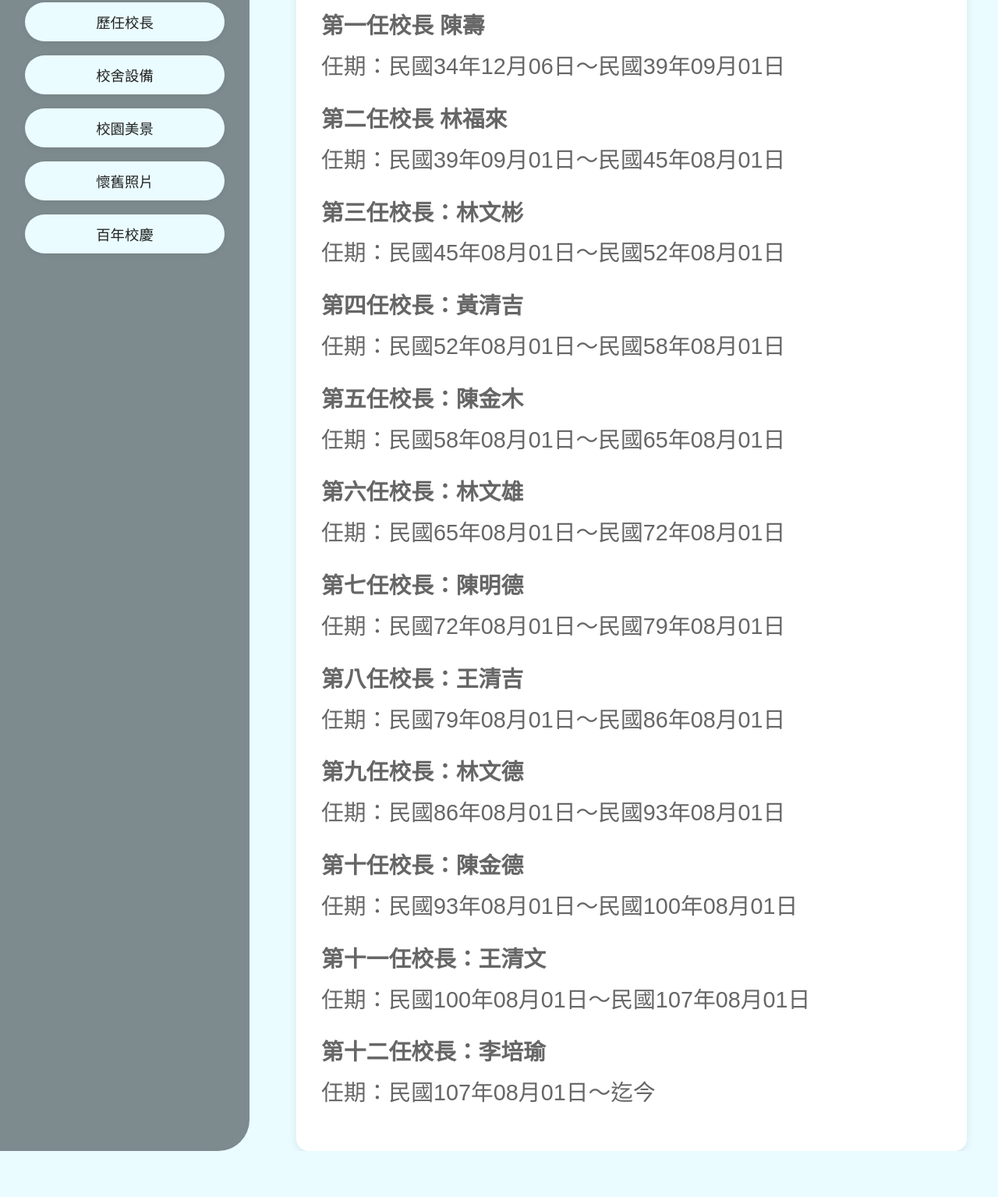
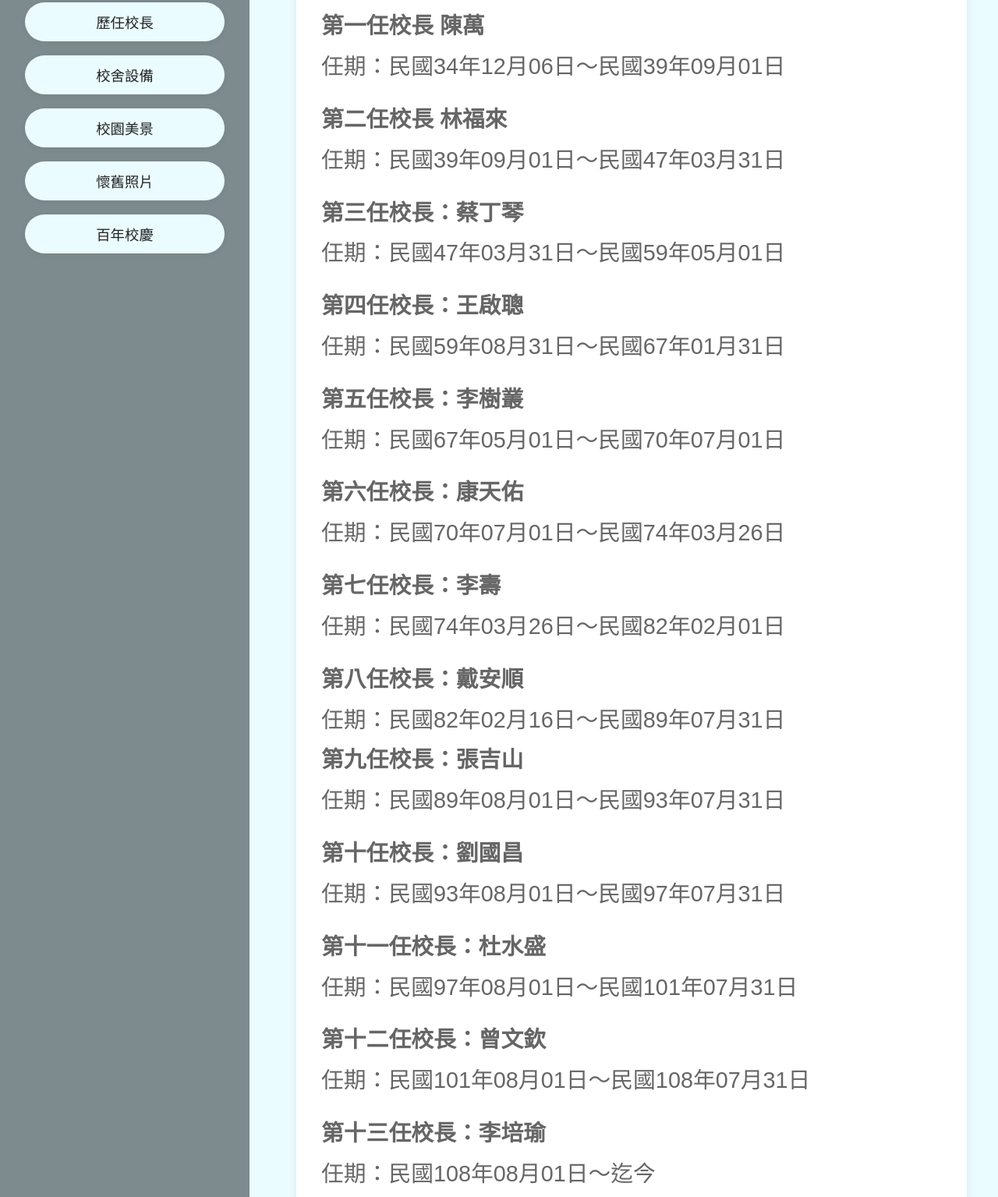
Before and after one commit to ZiyanGZiyaNG/RDES_web, a plain HTML site: page principal.html in a window 1280 px wide. Shown: the part 309-1844 px from the top of the page at 78% size. Before the commit the page ends 1785 px from the top, so only its background shows below. Drawn offline with Linux system fonts and the light colour scheme.

Commit message:
Update principal.html

```diff
--- a/principal.html
+++ b/principal.html
@@ -1,3 +1,4 @@
+
 <!DOCTYPE html>
 <html lang="zh-TW">
 <head>
@@ -138,52 +139,56 @@
                     <h3 style="font-size: 1.5em; color: #444; margin-bottom: 16px;">歷任校長名錄</h3>
                     <div style="font-size: 1.2em; line-height: 1.8; color: #666;">
                         <div style="margin-bottom: 16px;">
-                            <strong>第一任校長  陳壽</strong><br>
+                            <strong>第一任校長  陳萬</strong><br>
                             任期：民國34年12月06日～民國39年09月01日
                         </div>
                         <div style="margin-bottom: 16px;">
                             <strong>第二任校長  林福來</strong><br>
-                            任期：民國39年09月01日～民國45年08月01日
+                            任期：民國39年09月01日～民國47年03月31日
                         </div>
                         <div style="margin-bottom: 16px;">
-                            <strong>第三任校長：林文彬</strong><br>
-                            任期：民國45年08月01日～民國52年08月01日
+                            <strong>第三任校長：蔡丁琴</strong><br>
+                            任期：民國47年03月31日～民國59年05月01日
                         </div>
                         <div style="margin-bottom: 16px;">
-                            <strong>第四任校長：黃清吉</strong><br>
-                            任期：民國52年08月01日～民國58年08月01日
+                            <strong>第四任校長：王啟聰</strong><br>
+                            任期：民國59年08月31日～民國67年01月31日
                         </div>
                         <div style="margin-bottom: 16px;">
-                            <strong>第五任校長：陳金木</strong><br>
-                            任期：民國58年08月01日～民國65年08月01日
+                            <strong>第五任校長：李樹叢</strong><br>
+                            任期：民國67年05月01日～民國70年07月01日
                         </div>
                         <div style="margin-bottom: 16px;">
-                            <strong>第六任校長：林文雄</strong><br>
-                            任期：民國65年08月01日～民國72年08月01日
+                            <strong>第六任校長：康天佑</strong><br>
+                            任期：民國70年07月01日～民國74年03月26日
                         </div>
                         <div style="margin-bottom: 16px;">
-                            <strong>第七任校長：陳明德</strong><br>
-                            任期：民國72年08月01日～民國79年08月01日
+                            <strong>第七任校長：李壽</strong><br>
+                            任期：民國74年03月26日～民國82年02月01日
                         </div>
                         <div style="margin-bottom: 16px;">
-                            <strong>第八任校長：王清吉</strong><br>
-                            任期：民國79年08月01日～民國86年08月01日
+                            <strong>第八任校長：戴安順</strong><br>
+                            任期：民國82年02月16日～民國89年07月31日
+
+                        <div style="margin-bottom: 16px;">
+                            <strong>第九任校長：張吉山</strong><br>
+                            任期：民國89年08月01日～民國93年07月31日
                         </div>
                         <div style="margin-bottom: 16px;">
-                            <strong>第九任校長：林文德</strong><br>
-                            任期：民國86年08月01日～民國93年08月01日
+                            <strong>第十任校長：劉國昌</strong><br>
+                            任期：民國93年08月01日～民國97年07月31日
                         </div>
                         <div style="margin-bottom: 16px;">
-                            <strong>第十任校長：陳金德</strong><br>
-                            任期：民國93年08月01日～民國100年08月01日
+                            <strong>第十一任校長：杜水盛</strong><br>
+                            任期：民國97年08月01日～民國101年07月31日
                         </div>
                         <div style="margin-bottom: 16px;">
-                            <strong>第十一任校長：王清文</strong><br>
-                            任期：民國100年08月01日～民國107年08月01日
+                            <strong>第十二任校長：曾文欽</strong><br>
+                            任期：民國101年08月01日～民國108年07月31日
                         </div>
                         <div style="margin-bottom: 16px;">
-                            <strong>第十二任校長：李培瑜</strong><br>
-                            任期：民國107年08月01日～迄今
+                            <strong>第十三任校長：李培瑜</strong><br>
+                            任期：民國108年08月01日～迄今
                         </div>
                     </div>
                 </div>
```
